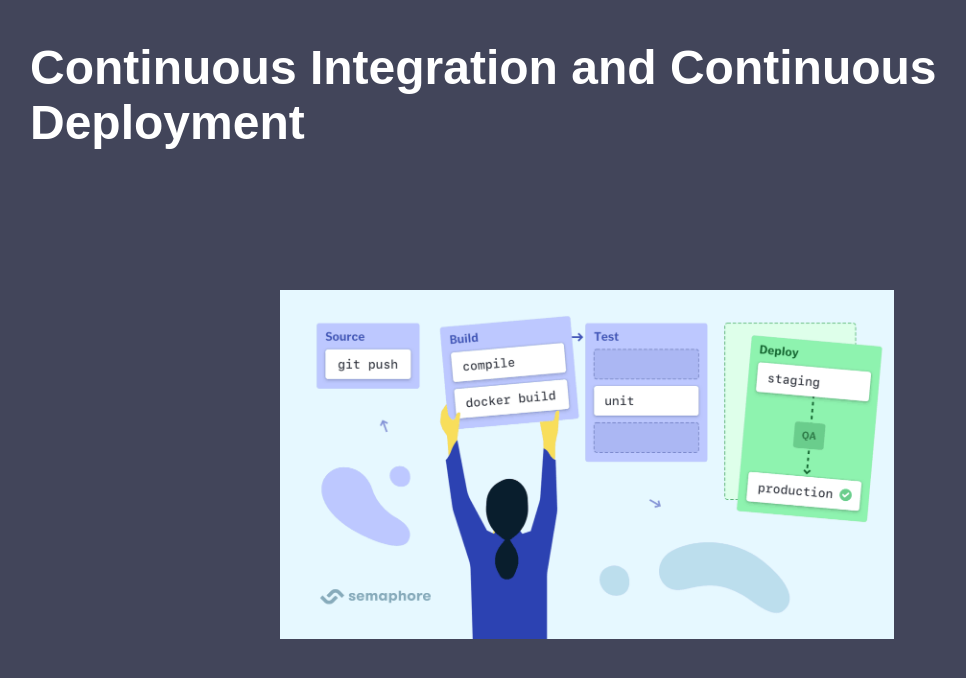
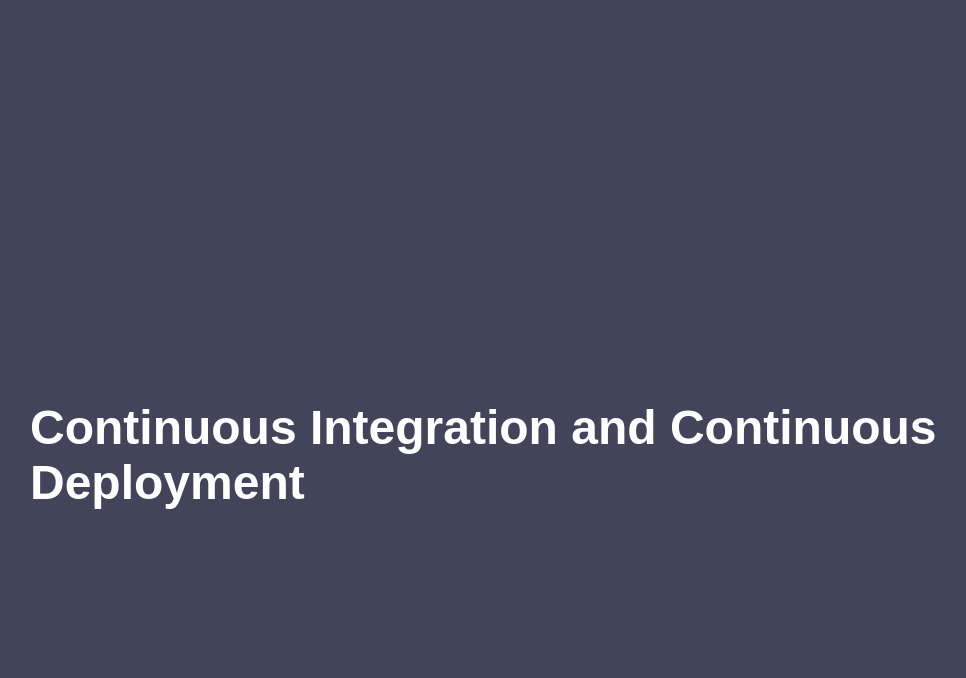
Before and after one commit to Supriya-Gunda/webpage, a plain HTML site: page index.html in a window 1280 px wide. Shown: the top 678 px of the page, without its empty margins (220-1186 px from the left). Drawn offline with Linux system fonts and the light colour scheme.

Commit message:
Add files via upload

```diff
--- a/index.html
+++ b/index.html
@@ -8,9 +8,7 @@
 	<div class="container">
         <div class="banner">
 	<h1> <font size ="7" face= "Monotype Corsiva">Continuous Integration and Continuous Deployment </h1>
-	<div class="add-picture">
-	<img src = "devops.png">
-	</div>
+
 	</div>
 	</div>
 </body>
--- a/style.css
+++ b/style.css
@@ -9,9 +9,9 @@
 	background: #42455a;
 }
 .banner{
-	width: 80%;
+	width: 90%;
 	height: 70%;
-	top:5%;
+	top:50%;
 	left:250px;
 	position: absolute;
 	color:#ffff;
@@ -34,5 +34,10 @@
 .add-picture img {
 	width :120%;
 	margin-top:140px;
-	padding-left:250px;
+	padding-left:150px;
 }
+.add-picture img1 {
+	width :120%;
+	margin-top:140px;
+	padding-right:450px;
+}
```
